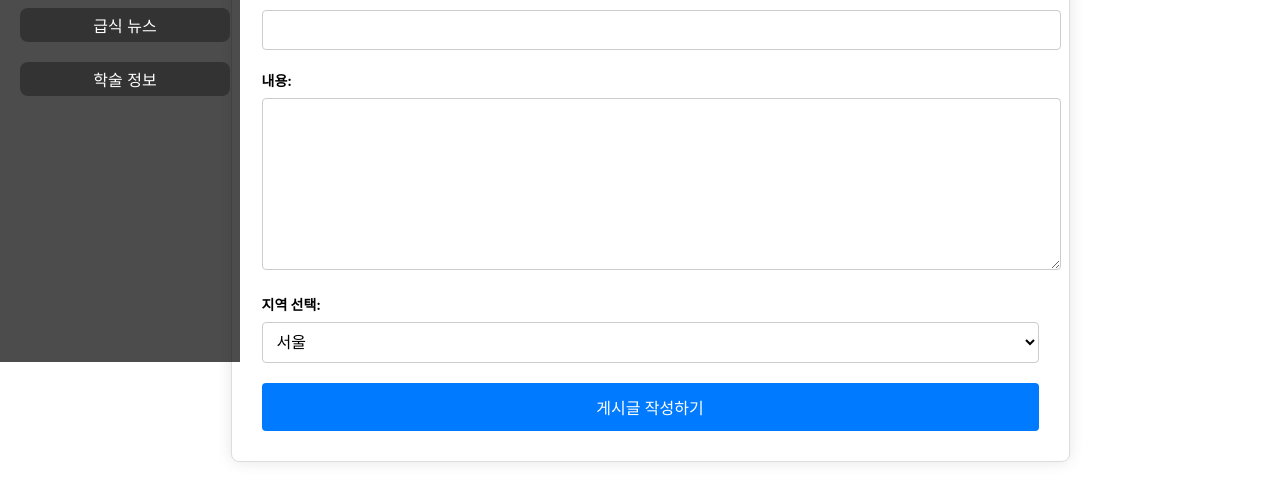
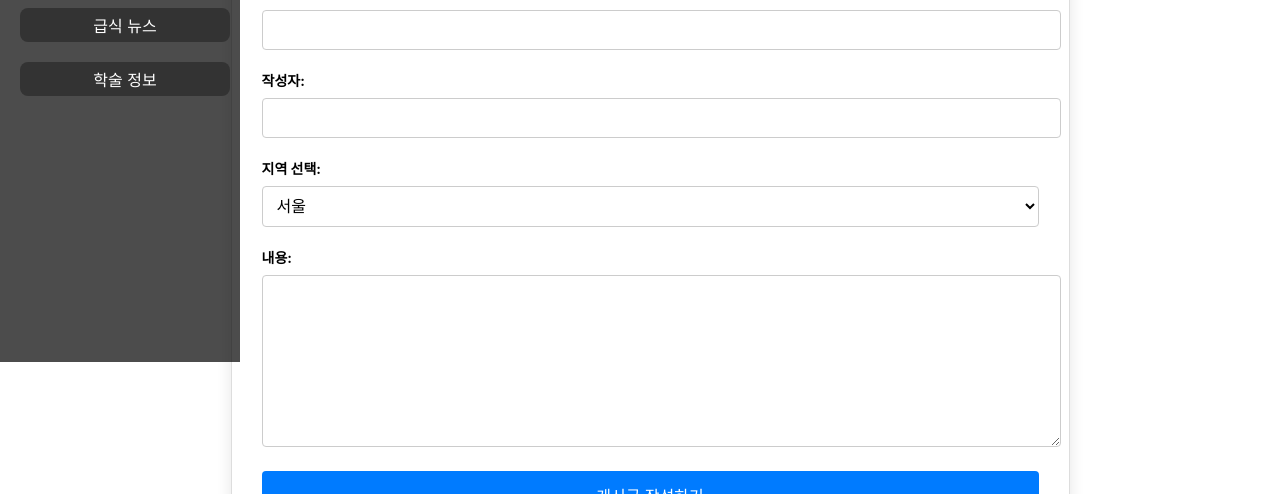
Before and after one commit to EODOHA/schoolMeal, a React (Create React App) app in the folder schoolmeal-react/: page /community/regions/create in a window 1280 px wide. Shown: the part 458-952 px from the top of the page. Built offline with nearby package versions, Linux system fonts and the light colour scheme; no server answers.

Commit message:
게시판 작성자 표기 수정

```diff
--- a/schoolmeal-react/src/component/community/notice/NoticeDetail.js
+++ b/schoolmeal-react/src/component/community/notice/NoticeDetail.js
@@ -96,7 +96,7 @@ const NoticeDetail = () => {
         <tbody>
           <tr>
             <th>작성자</th>
-            <td>{notice.author}</td>
+            <td>{"관리자"}</td>
           </tr>
           <tr>
             <th>작성일자</th>
--- a/schoolmeal-react/src/component/community/regionalCommunity/CreateRegionalCommunity.js
+++ b/schoolmeal-react/src/component/community/regionalCommunity/CreateRegionalCommunity.js
@@ -7,16 +7,13 @@ import "../../../css/community/CreateRegionalCommunity.css";
 
 const CreateRegionalCommunity = () => {
   const navigate = useNavigate();
-  const { id } = useParams(); // 수정할 게시글의 ID를 가져옵니다.
+  const { id } = useParams();
   const [title, setTitle] = useState('');
   const [content, setContent] = useState('');
-  const [region, setRegion] = useState('SEOUL'); // 지역 선택 기본값
-  const [author] = useState('테스트 사용자'); // 고정된 작성자 정보
+  const [region, setRegion] = useState('SEOUL');
+  const [author, setAuthor] = useState(''); // 작성자 상태 추가
+  const { isAuth, token } = useAuth();
 
-  // AuthContext에서 인증 상태와 권한 정보 가져오기
-  const { isAuth, isAdmin, token } = useAuth();
-
-  // 수정 모드일 경우 기존 데이터 설정
   useEffect(() => {
     if (id) {
       fetchPostToEdit(id);
@@ -26,46 +23,43 @@ const CreateRegionalCommunity = () => {
   const fetchPostToEdit = async (postId) => {
     try {
       const response = await axios.get(`${SERVER_URL}regions/list/${postId}`);
-      const { title, content, region } = response.data;
+      const { title, content, region, author } = response.data;
       setTitle(title);
       setContent(content);
       setRegion(region);
+      setAuthor(author); // 기존 작성자 데이터 설정
     } catch (error) {
       console.error('게시글 불러오기 실패:', error);
     }
   };
 
-  // 폼 제출 처리
   const handleSubmit = async (e) => {
     e.preventDefault();
 
-    // RegionalCommunityRequestDTO의 데이터 구성
     const postData = {
       title,
       content,
-      author,
+      author, // 작성자 이름 추가
       region,
     };
 
     try {
       if (id) {
-        // 지역별 커뮤니티 게시글 수정 요청
-        await axios.put(`${SERVER_URL}regions/update/${id}`, postData ,{
+        await axios.put(`${SERVER_URL}regions/update/${id}`, postData, {
           headers: {
             Authorization: `${token}`,
           },
-        }); // 서버 매핑 주소에 맞춤
+        });
         alert('지역별 커뮤니티 게시글이 수정되었습니다.');
       } else {
-        // 지역별 커뮤니티 게시글 작성 요청
         await axios.post(`${SERVER_URL}regions/create`, postData, {
           headers: {
             Authorization: `${token}`,
           },
-        }); // 서버 매핑 주소에 맞춤
+        });
         alert('지역별 커뮤니티 게시글이 작성되었습니다.');
       }
-      navigate('/community/regions'); // 작성 또는 수정 후 전체 목록으로 이동
+      navigate('/community/regions');
     } catch (error) {
       console.error('게시글 요청 실패:', error);
       alert('게시글 요청에 실패했습니다.');
@@ -86,10 +80,11 @@ const CreateRegionalCommunity = () => {
           />
         </div>
         <div className="regionCommunityform-group">
-          <label>내용:</label>
-          <textarea
-            value={content}
-            onChange={(e) => setContent(e.target.value)}
+          <label>작성자:</label>
+          <input
+            type="text"
+            value={author}
+            onChange={(e) => setAuthor(e.target.value)} // 작성자 입력
             required
           />
         </div>
@@ -107,6 +102,15 @@ const CreateRegionalCommunity = () => {
             <option value="GANGWONDO">강원도</option>
           </select>
         </div>
+        <div className="regionCommunityform-group">
+          <label>내용:</label>
+          <textarea
+            value={content}
+            onChange={(e) => setContent(e.target.value)}
+            required
+          />
+        </div>
+
         <button type="submit" className="regionCommunityCrudSubmit-btn">
           {id ? '게시글 수정하기' : '게시글 작성하기'}
         </button>
```
